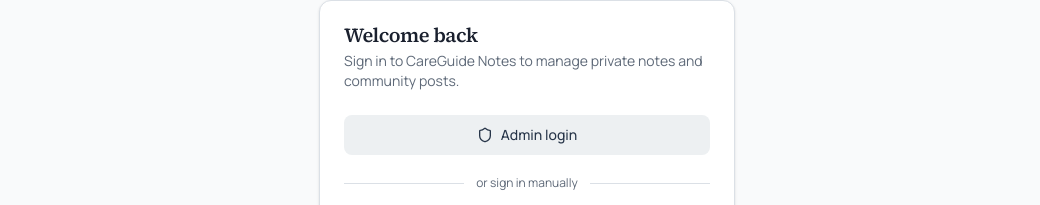
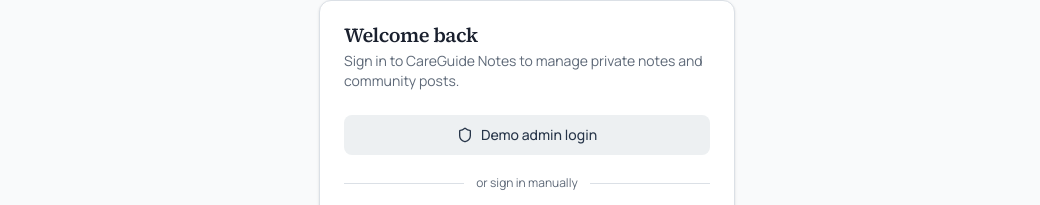
Before and after one commit to HasnathAhmedTamim/careguide-secure-notes-frontend, a React (Vite) app: page /login in a window 1280 px wide. Shown: the part 97-302 px from the top of the page, without its empty margins (113-1153 px from the left). Built offline with nearby package versions, Linux system fonts and the light colour scheme; no server answers.

Commit message:
chore: rename demo login button to Demo admin login

```diff
--- a/src/pages/LoginPage.tsx
+++ b/src/pages/LoginPage.tsx
@@ -69,7 +69,7 @@ export function LoginPage() {
           onClick={() => void signIn(ADMIN_DEMO.email, ADMIN_DEMO.password, true)}
         >
           {demoLoading ? <Loader2 className="animate-spin" /> : <Shield />}
-          {demoLoading ? 'Signing in...' : 'Admin login'}
+          {demoLoading ? 'Signing in...' : 'Demo admin login'}
         </Button>
 
         <div className="flex items-center gap-3">
```
